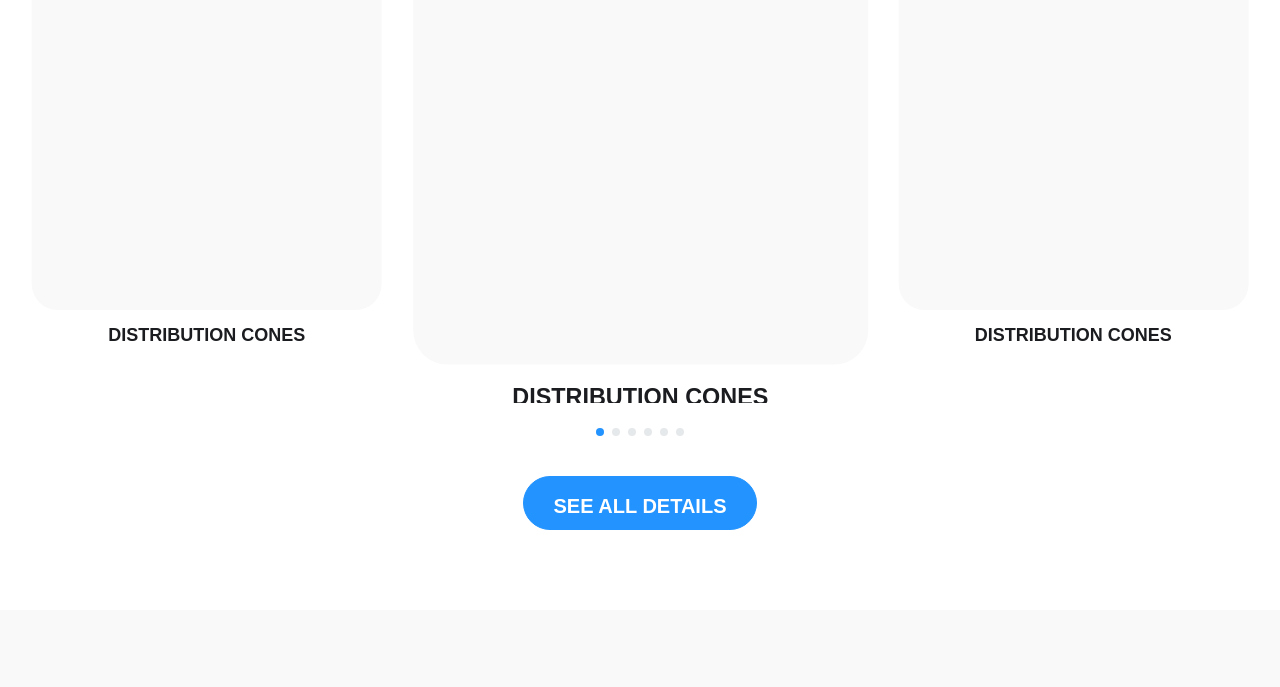
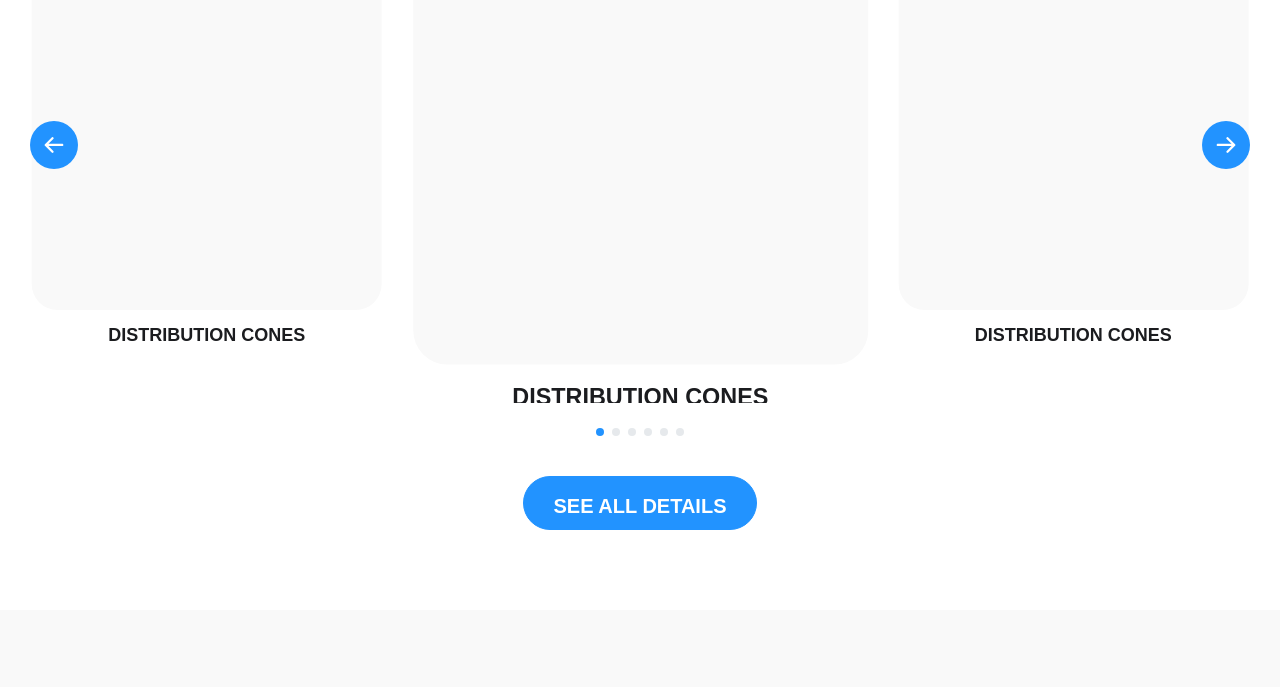
Before and after one commit to kalash0911/Armet, a website built with Vite: page src/index.html in a window 1280 px wide. Shown: the part 2020-2707 px from the top of the page. Built offline with nearby package versions, Linux system fonts and the light colour scheme; files whose address does not match are found by name.

Commit message:
fix swiper

```diff
--- a/src/js/swiper.ts
+++ b/src/js/swiper.ts
@@ -8,6 +8,7 @@ export const swiper = new Swiper('.mainSlider', {
   spaceBetween: 40,
   slidesPerGroup: 1,
   centeredSlides: true,
+  allowTouchMove: false,
   loop: true,
   speed: 700,
 
--- a/src/styles/layout/_common.scss
+++ b/src/styles/layout/_common.scss
@@ -498,7 +498,7 @@
         transition: $anim_03;
 
         @include media('<1350px') {
-            display: none;
+            background-color: $blueFF;
         }
 
         &:hover {
@@ -513,17 +513,27 @@
         svg {
             fill: $black1F;
             transition: $anim_03;
+
+            @include media('<1350px') {
+                fill: $white;
+            }
         }
     }
 
     .prev {
         left: -40px;
 
+        @include media('<1350px') {
+            left: 10px;
+        }
     }
 
     .next {
         right: -40px;
 
+        @include media('<1350px') {
+            right: 10px;
+        }
     }
 
     .pagination {
```
